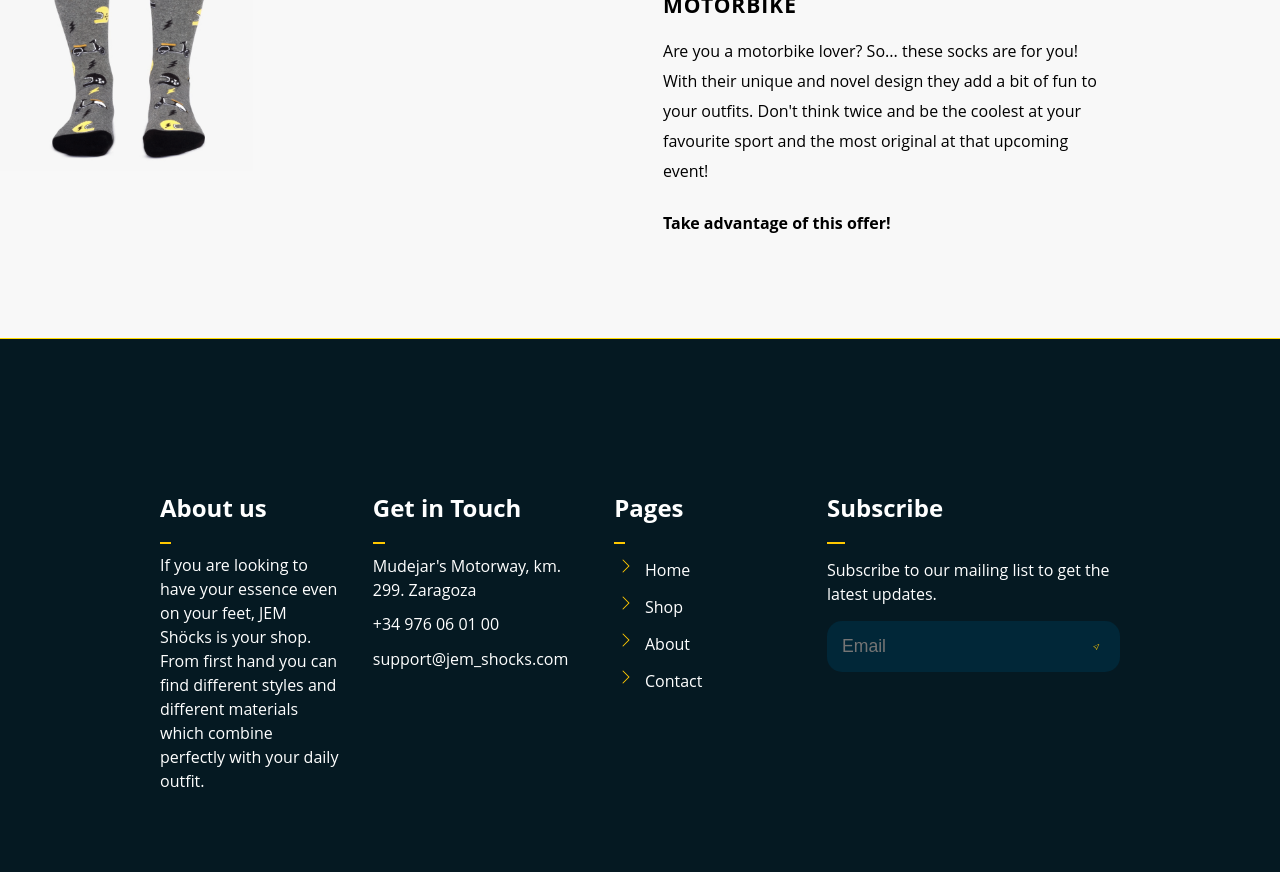
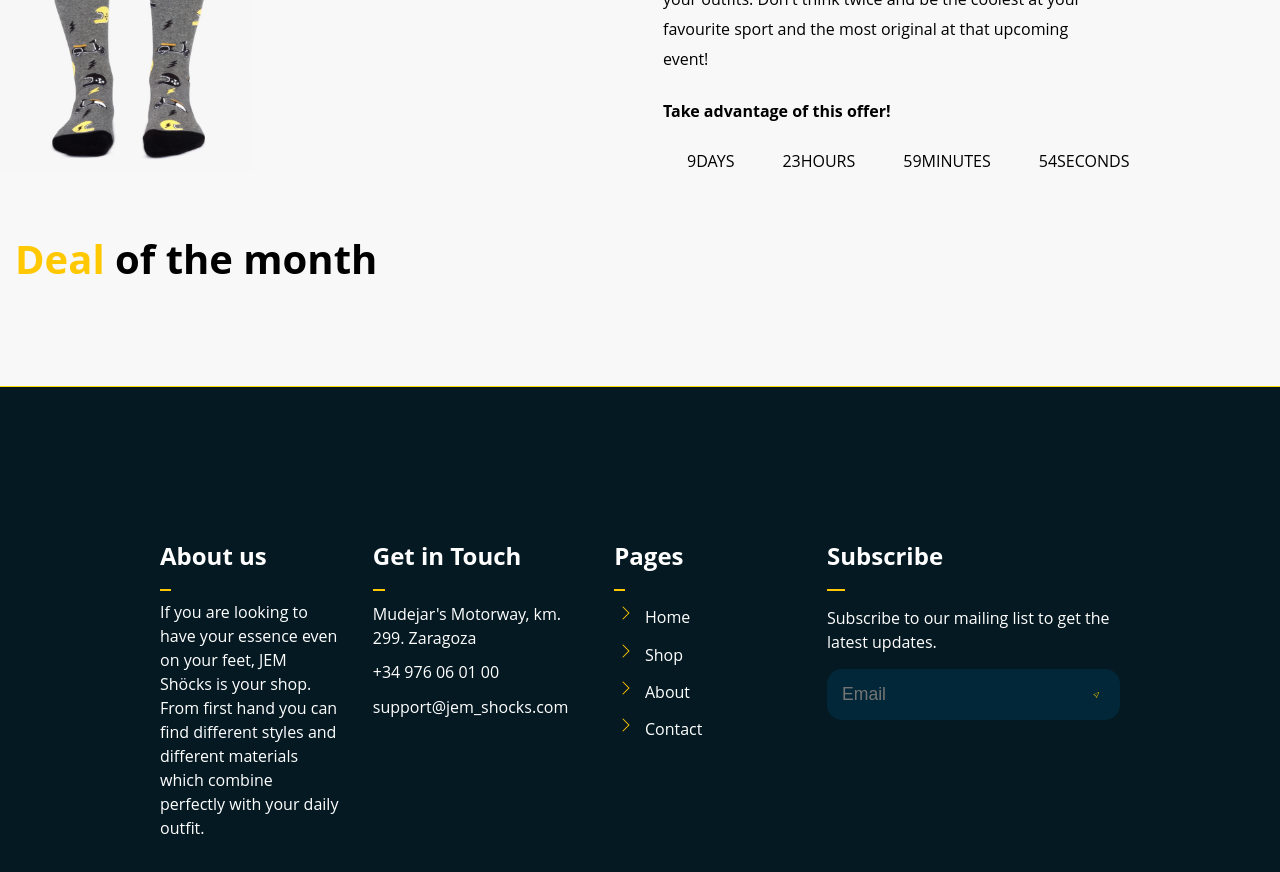
Before and after one commit to Yorrryiii/JEM_Shocks, a React (Create React App) app in the folder jem_shocks/: page / in a window 1280 px wide. Shown: the part 1840-2712 px from the top of the page. Built offline with nearby package versions, Linux system fonts and the light colour scheme; a web font is replaced by a local one.

Commit message:
countdown

```diff
--- a/jem_shocks/src/components/Home.jsx
+++ b/jem_shocks/src/components/Home.jsx
@@ -3,6 +3,31 @@ import { Link } from 'react-router-dom';
 import './styles/Home.css';
 
 export class Home extends Component {
+
+    componentDidMount() {
+        const countDownDate = new Date().getTime() + 10 * 24 * 60 * 60 * 1000;
+
+        const x = setInterval(() => {
+            const now = new Date().getTime();
+            const distance = countDownDate - now;
+
+            const days = Math.floor(distance / (1000 * 60 * 60 * 24));
+            const hours = Math.floor((distance % (1000 * 60 * 60 * 24)) / (1000 * 60 * 60));
+            const minutes = Math.floor((distance % (1000 * 60 * 60)) / (1000 * 60));
+            const seconds = Math.floor((distance % (1000 * 60)) / 1000);
+
+            document.getElementById("days").innerHTML = days;
+            document.getElementById("hours").innerHTML = hours;
+            document.getElementById("minutes").innerHTML = minutes;
+            document.getElementById("seconds").innerHTML = seconds;
+
+            if (distance < 0) {
+                clearInterval(x);
+                document.getElementById("countdown").innerHTML = "--";
+            }
+        }, 1000);
+    }
+
     render() {
         return (
             <div id='cuerpo'>
@@ -96,8 +121,15 @@ export class Home extends Component {
                             <h3 id='tituloProductos'>Deal <span id='cuerpoProductos'>of the month</span></h3>
                             <h4>MOTORBIKE</h4>
                             <p>Are you a motorbike lover? So... these socks are for you! With their unique and novel design they add a bit of fun to your outfits. Don't think twice and be the coolest at your favourite sport and the most original at that upcoming event!</p>
-                            <br/>
+                            <br />
                             <p><b>Take advantage of this offer!</b></p>
+                            {/* Cuenta atrás de la oferta */}
+                            <ul>
+                                <li><span id="days"></span>days</li>
+                                <li><span id="hours"></span>Hours</li>
+                                <li><span id="minutes"></span>Minutes</li>
+                                <li><span id="seconds"></span>Seconds</li>
+                            </ul>
                         </div>
                     </div>
                 </div>
--- a/jem_shocks/src/components/styles/Home.css
+++ b/jem_shocks/src/components/styles/Home.css
@@ -259,4 +259,5 @@
 
 #cuartaSeccion li{
     padding: 24px;
+    text-transform: uppercase;
 }
```
